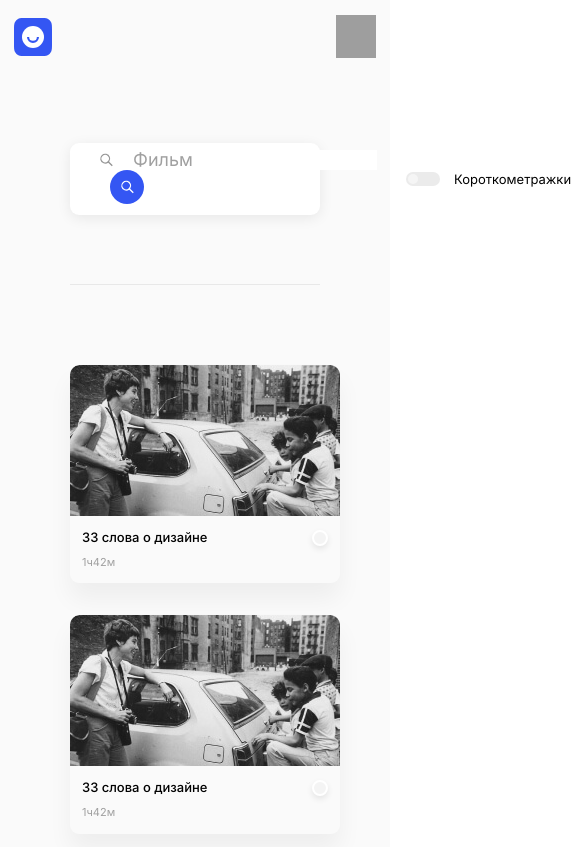
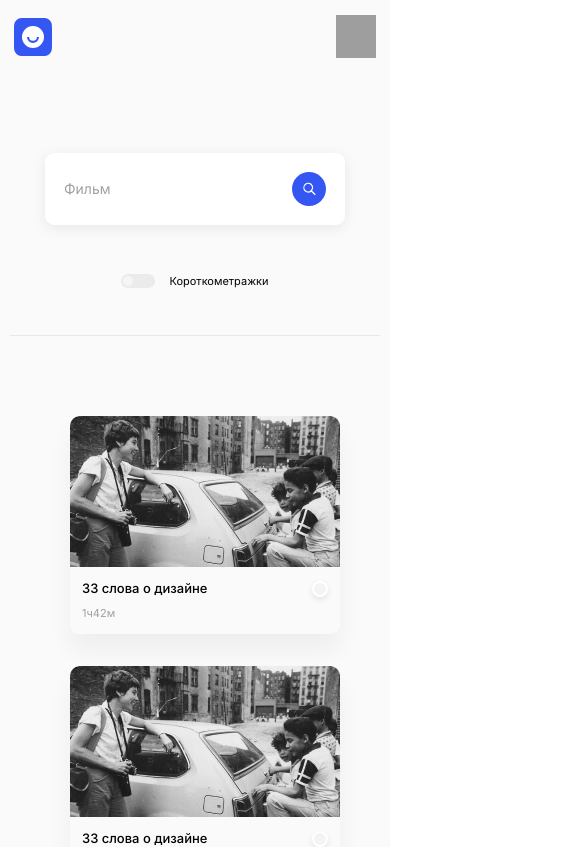
Before and after one commit to ShnaiderDanila/movies-explorer-frontend, a React (Create React App) app: page /movies in a window 390 px wide. Shown: the top 847 px of the page, 571 px wide, since content can reach past the window. Built offline with nearby package versions, Linux system fonts and the light colour scheme; grey boxes are pictures that could not be loaded.

Commit message:
feat: Add styles for .search-form__box and add responsive css styles to ./src/components/Movies/SearchForm/SearchForm.css

```diff
--- a/src/components/Movies/SearchForm/SearchForm.css
+++ b/src/components/Movies/SearchForm/SearchForm.css
@@ -10,8 +10,15 @@
   box-shadow: 0 3px 14px 0 rgba(0, 0, 0, 0.08);
   background-color: #fff;
   display: flex;
+  align-items: center;
   justify-content: space-between;
+}
+
+.search-form__box {
+  width: 100%;
+  display: flex;
   align-items: center;
+  justify-content: space-between;
 }
 
 .search-form__input {
@@ -25,6 +32,7 @@
 }
 
 .search-form__input::placeholder {
+  padding-left: 44px;
   color: #a0a0a0;
   min-width: 22px;
   min-height: 22px;
@@ -32,7 +40,6 @@
   background-repeat: no-repeat;
   background-size: contain;
   background-position: 6px 0;
-  padding-left: 44px;
 }
 
 .search-form__input:focus::placeholder {
@@ -46,10 +53,10 @@
 }
 
 .search-form__button {
-  margin: 0 21px;
+  margin: 0 0 0 21px;
   padding: 0;
-  width: 34px;
-  height: 34px;
+  min-width: 34px;
+  min-height: 34px;
   border: none;
   background-color: transparent;
   background-image: url(../../../images/search-button-icon.svg);
@@ -59,12 +66,8 @@
   transition: opacity 0.3s ease;
 }
 
-.search-form__button:hover {
-  opacity: 0.8;
-}
-
 .search-form__line {
-  margin: 0 29px 0 0;
+  margin: 0 30px 0 19px;
   padding: 0;
   width: 1px;
   height: 40px;
@@ -73,7 +76,7 @@
 }
 
 .search-form__text {
-  margin: 0 0 0 14px;
+  margin: 0 0 0 15px;
   font-size: 13px;
   line-height: 18px;
 }
@@ -85,3 +88,90 @@
   height: 1px;
   background-color: #e8e8e8;
 }
+
+/* Адаптив  */
+
+@media screen and (min-width: 769px) {
+  .search-form__button:hover {
+    opacity: 0.8;
+  }
+}
+
+@media screen and (max-width: 768px) {
+  .search-form {
+    padding: 80px 30px 10px;
+  }
+
+  .search-form__form {
+    padding: 0 20px 0 19px;
+  }
+
+  .search-form__line {
+    margin: 0 19px;
+  }
+
+  .search-form__text {
+    margin: 0 0 0 17px;
+    font-size: 13px;
+    line-height: 18px;
+  }
+
+  .search-form__underline {
+    margin: 109px 0 0 0;
+  }
+}
+
+@media screen and (max-width: 685px) {
+
+  .search-form {
+    padding: 80px 10px 10px;
+  }
+
+  .search-form__form {
+    margin: 0;
+    padding: 0;
+    border-radius: 0px;
+    box-shadow: 0 0 0 0;
+    background-color: transparent;
+    flex-direction: column;
+    gap: 47px;
+  }
+
+  .search-form__box {
+    padding: 0 19px;
+    max-width: 300px;
+    min-height: 72px;
+    border-radius: 9px;
+    box-shadow: 0 3px 14px 0 rgba(0, 0, 0, 0.08);
+    background-color: #fff;
+    box-sizing: border-box;
+  }
+
+  .search-form__input {
+    max-width: 182px;
+    font-size: 14px;
+  }
+
+  .search-form__input::placeholder {
+    padding-left: 0;
+    background-image: none;
+  }
+
+  .search-form__button {
+    margin: 0;
+  }
+
+  .search-form__line {
+    display: none;
+  }
+
+  .search-form__text {
+    margin: 0 0 0 14px;
+    font-size: 11px;
+    line-height: 18px;
+  }
+
+  .search-form__underline {
+    margin: 45px 0 0 0;
+  }
+}
```
